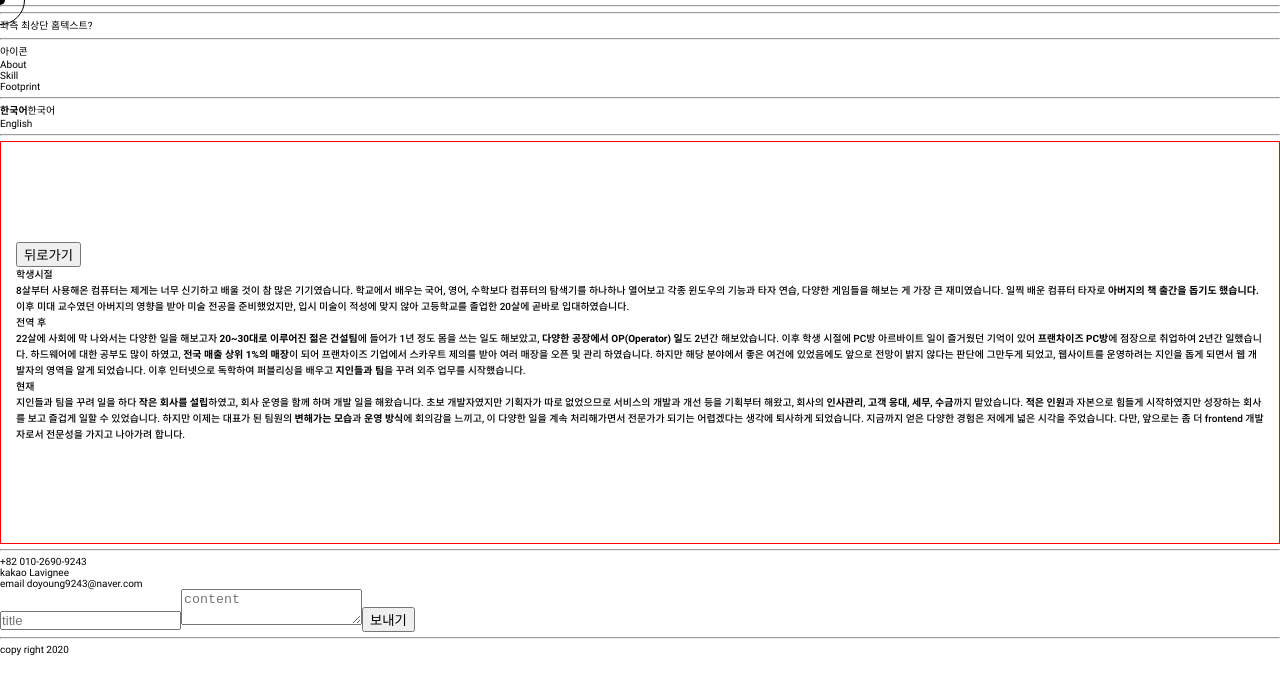
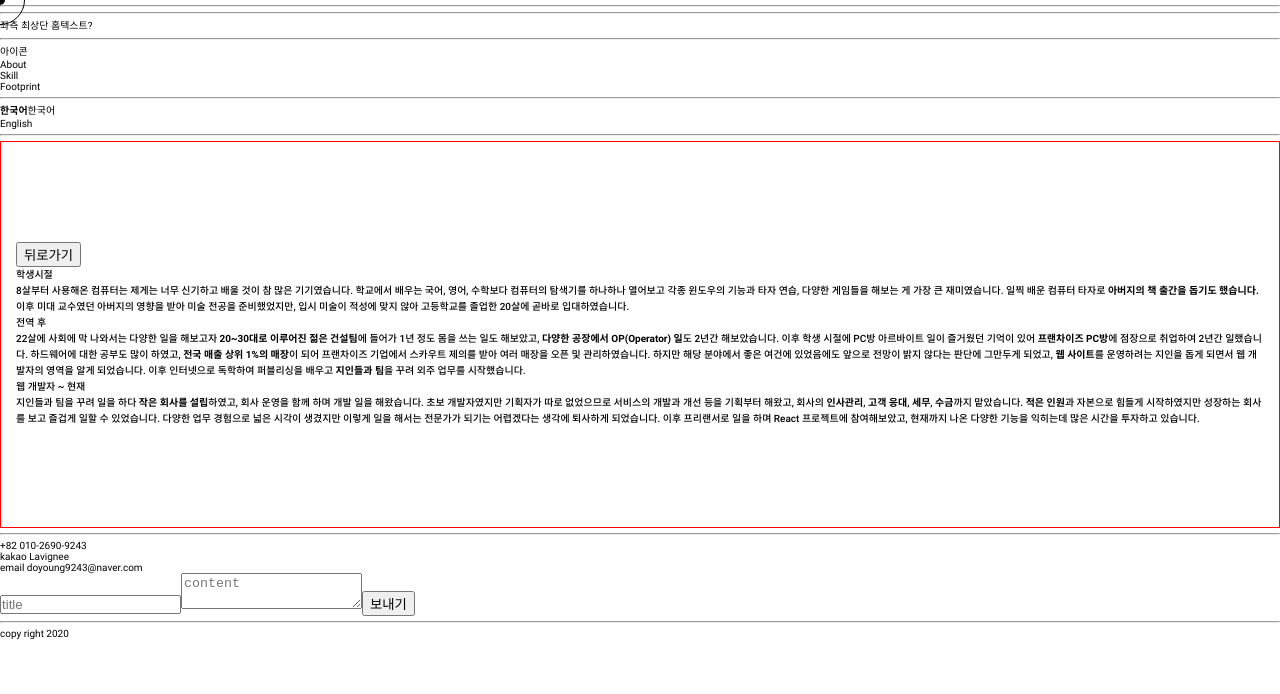
Before and after one commit to Lavignee/portfolio, a React (Vite) app: page /about in a window 1280 px wide. Shown: the top 694 px of the page. Built offline with nearby package versions, Linux system fonts and the light colour scheme.

Commit message:
컨텐츠 내용 수정

```diff
--- a/src/components/About.js
+++ b/src/components/About.js
@@ -22,9 +22,9 @@ const About = () => {
               <div>될때까지</div>
               {/* <p>목적이 정해지고 필요하다고 생각되면, 그게 불가능해 보여도, 큰 힘이 들더라도, 많은 시간이 들더라도 꿋꿋이 해내고 성취감을 얻는 걸 좋아합니다.</p> */}
               <div>아이디어 뱅크</div>
-              {/* <p>뻔 한걸 뻔하게 하기 싫어합니다. 항상 새로움에 목말라 있습니다. 남과 같이 해서는 남이상 될 수 없다고 생각합니다.</p> */}
+              {/* <p>뻔 한걸 뻔하게 하기 싫어합니다. 항상 새로움에 목말라 있습니다. 남과 같이 해서는 남보다 잘할 수 없다고 생각합니다.</p> */}
               <div>소신있는 스폰지밥</div>
-              {/* <p>다양한 신념, 생각, 취향을 존중하고 이해하고 인정하지만, 아닌 건 아니라고 말할 수 있습니다.</p> */}
+              {/* <p>다양한 생각을 존중하고 이해하고 인정하면서도, 아닌 건 아니라고 말할 수 있습니다.</p> */}
               <div>솔직한 사람</div>
               {/* <p>나를 포장하고, 잘못을 숨기고, 앞과 뒤가 다른 행동을 하지 않습니다. 자신과 상대방 누구에게도 좋지 않다고 생각합니다.</p> */}
               <button onClick={onToggle}>더 보기</button>
--- a/src/components/AboutDetail.js
+++ b/src/components/AboutDetail.js
@@ -9,10 +9,10 @@ const AboutDetail = ({ onToggle }) => {
       <p>8살부터 사용해온 컴퓨터는 제게는 너무 신기하고 배울 것이 참 많은 기기였습니다. 학교에서 배우는 국어, 영어, 수학보다 컴퓨터의 탐색기를 하나하나 열어보고 각종 윈도우의 기능과 타자 연습, 다양한 게임들을 해보는 게 가장 큰 재미였습니다. 일찍 배운 컴퓨터 타자로 <b>아버지의 책 출간을 돕기도 했습니다.</b> 이후 미대 교수였던 아버지의 영향을 받아 미술 전공을 준비했었지만, 입시 미술이 적성에 맞지 않아 고등학교를 졸업한 20살에 곧바로 입대하였습니다.</p>
 
       <div>전역 후</div>
-      <p>22살에 사회에 막 나와서는 다양한 일을 해보고자 <b>20~30대로 이루어진 젊은 건설팀</b>에 들어가 1년 정도 몸을 쓰는 일도 해보았고, <b>다양한 공장에서 OP(Operator) 일</b>도 2년간 해보았습니다. 이후 학생 시절에 PC방 아르바이트 일이 즐거웠던 기억이 있어 <b>프랜차이즈 PC방</b>에 점장으로 취업하여 2년간 일했습니다. 하드웨어에 대한 공부도 많이 하였고, <b>전국 매출 상위 1%의 매장</b>이 되어 프랜차이즈 기업에서 스카우트 제의를 받아 여러 매장을 오픈 및 관리 하였습니다. 하지만 해당 분야에서 좋은 여건에 있었음에도 앞으로 전망이 밝지 않다는 판단에 그만두게 되었고, 웹사이트를 운영하려는 지인을 돕게 되면서 웹 개발자의 영역을 알게 되었습니다. 이후 인터넷으로 독학하여 퍼블리싱을 배우고 <b>지인들과 팀</b>을 꾸려 외주 업무를 시작했습니다.</p>
+      <p>22살에 사회에 막 나와서는 다양한 일을 해보고자 <b>20~30대로 이루어진 젊은 건설팀</b>에 들어가 1년 정도 몸을 쓰는 일도 해보았고, <b>다양한 공장에서 OP(Operator) 일</b>도 2년간 해보았습니다. 이후 학생 시절에 PC방 아르바이트 일이 즐거웠던 기억이 있어 <b>프랜차이즈 PC방</b>에 점장으로 취업하여 2년간 일했습니다. 하드웨어에 대한 공부도 많이 하였고, <b>전국 매출 상위 1%의 매장</b>이 되어 프랜차이즈 기업에서 스카우트 제의를 받아 여러 매장을 오픈 및 관리하였습니다. 하지만 해당 분야에서 좋은 여건에 있었음에도 앞으로 전망이 밝지 않다는 판단에 그만두게 되었고, <b>웹 사이트</b>를 운영하려는 지인을 돕게 되면서 웹 개발자의 영역을 알게 되었습니다. 이후 인터넷으로 독학하여 퍼블리싱을 배우고 <b>지인들과 팀</b>을 꾸려 외주 업무를 시작했습니다.</p>
 
-      <div>현재</div>
-      <p>지인들과 팀을 꾸려 일을 하다 <b>작은 회사를 설립</b>하였고, 회사 운영을 함께 하며 개발 일을 해왔습니다. 초보 개발자였지만 기획자가 따로 없었으므로 서비스의 개발과 개선 등을 기획부터 해왔고, 회사의 <b>인사관리</b>, <b>고객 응대</b>, <b>세무</b>, <b>수금</b>까지 맡았습니다. <b>적은 인원</b>과 자본으로 힘들게 시작하였지만 성장하는 회사를 보고 즐겁게 일할 수 있었습니다. 하지만 이제는 대표가 된 팀원의 <b>변해가는 모습</b>과 <b>운영 방식</b>에 회의감을 느끼고, 이 다양한 일을 계속 처리해가면서 전문가가 되기는 어렵겠다는 생각에 퇴사하게 되었습니다. 지금까지 얻은 다양한 경험은 저에게 넓은 시각을 주었습니다. 다만, 앞으로는 좀 더 frontend 개발자로서 전문성을 가지고 나아가려 합니다.</p>
+      <div>웹 개발자 ~ 현재</div>
+      <p>지인들과 팀을 꾸려 일을 하다 <b>작은 회사를 설립</b>하였고, 회사 운영을 함께 하며 개발 일을 해왔습니다. 초보 개발자였지만 기획자가 따로 없었으므로 서비스의 개발과 개선 등을 기획부터 해왔고, 회사의 <b>인사관리</b>, <b>고객 응대</b>, <b>세무</b>, <b>수금</b>까지 맡았습니다. <b>적은 인원</b>과 자본으로 힘들게 시작하였지만 성장하는 회사를 보고 즐겁게 일할 수 있었습니다. 다양한 업무 경험으로 넓은 시각이 생겼지만 이렇게 일을 해서는 전문가가 되기는 어렵겠다는 생각에 퇴사하게 되었습니다. 이후 프리랜서로 일을 하며 React 프로젝트에 참여해보았고, 현재까지 나온 다양한 기능을 익히는데 많은 시간을 투자하고 있습니다.</p>
     </InnerLayout>
   )
 }
--- a/src/components/SkillDetail.js
+++ b/src/components/SkillDetail.js
@@ -30,7 +30,7 @@ const SkillDetail = ({ onToggle }) => {
         <li>i18n(Internationalization)</li>
         {/* <p>숙련별4개 이미 일찍부터 국제화된 웹 시장에서 번역 없는 웹 사이트는 생각하기 힘듭니다. 최근에는 크롬의 구글 번역도 성능이 좋은 편이지만, 작업해온 환경 탓인지 항상 다국어 개발을 염두에 두고 프런트 개발을 하는 것에 익숙해져 있습니다.</p> */}
         <li>Jquery</li>
-        {/* <p>숙련별4개 처음 Html과 CSS만 다루던 퍼블리셔 단계에서 JavaScript는 놀라우면서도 어려운 기술이었습니다. 그 진입장벽을 쉽게 만들어주고 제 코드에서 오랜 시간 함께 해온 훌륭한 라이브러리입니다.</p> */}
+        {/* <p>숙련별4개 처음 HTML과 CSS만 다루던 퍼블리셔 단계에서 JavaScript는 놀라우면서도 어려운 기술이었습니다. 그 진입장벽을 쉽게 만들어주고 제 코드에서 오랜 시간 함께 해온 훌륭한 라이브러리입니다.</p> */}
         <li>Bootstrap</li>
         {/* <p>숙련별4개 처음 style의 덩어리로 테마라는 개념을 익히고 반응형 웹의 걸음마를 배운 프레임워크입니다. 꽤 오랜 시간 프런트 개발에 서비스의 기호에 맞게 커스텀 한 부트스트랩을 사용했습니다.</p> */}
         <li>Material-UI</li>
```
